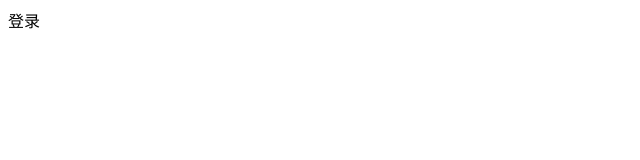
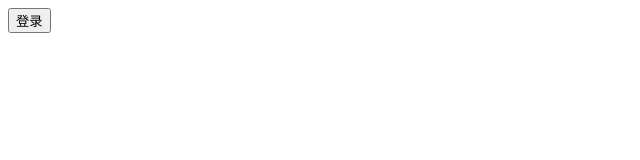
Before and after one commit to clnzbqll/yugi-ui, a Vue app: page / in a window 1280 px wide. Shown: the top 160 px of the page, without its empty margins (0-640 px from the left). Built offline with nearby package versions, Linux system fonts and the light colour scheme.

Commit message:
# 服务器配置，前后端初步联调

```diff
--- /dev/null
+++ b/src/api/sys/login.js
@@ -0,0 +1,9 @@
+import request from '@/utils/request'
+
+// 登录
+export function login() {
+    return request({
+        url: '/api/sys/login',
+        method: 'get',
+    })
+}
--- /dev/null
+++ b/src/utils/request.js
@@ -0,0 +1,28 @@
+import axios from 'axios'
+
+axios.defaults.headers['Content-Type'] = 'application/json;charset=utf-8'
+
+const service = axios.create({
+    baseURL: import.meta.env.VITE_APP_BASE_API,
+    timeout: 30000
+})
+
+// request拦截器
+service.interceptors.request.use(config => {
+    console.log("执行1");
+    console.log(config);
+    // get请求映射params参数
+    if (config.method === 'get' && config.params) {
+        console.log("执行2");
+        // let url = config.url + '?' + tansParams(config.params);
+        // url = url.slice(0, -1);
+        // config.params = {};
+        // config.url = url;
+    }
+    return config
+}, error => {
+    console.log(error)
+    Promise.reject(error)
+})
+
+export default service
--- a/src/views/login.vue
+++ b/src/views/login.vue
@@ -1,7 +1,11 @@
 <template>
-    <div>登录</div>
+    <button @click="handleLogin">登录</button>
 </template>
 
 <script setup>
-console.log("开始登录");
+import {login} from '@/api/sys/login'
+
+function handleLogin(){
+    login()
+}
 </script>
--- a/vite.config.js
+++ b/vite.config.js
@@ -3,14 +3,27 @@ import createVitePlugins from "./vite/plugins";
 import path from "path";
 
 export default defineConfig(({ mode, command }) => {
-  // 环境变量
   const env = loadEnv(mode, process.cwd());
   return {
+    // 插件
     plugins: createVitePlugins(env, command === "build"),
     resolve: {
       alias: {
-        // 设置别名
         "@": path.resolve(__dirname, "./src"),
+      },
+      extensions: [".mjs", ".js", ".ts", ".jsx", ".tsx", ".json", ".vue"],
+    },
+    // 服务器
+    server: {
+      port: 5173,
+      host: "0.0.0.0",
+      open: true,
+      proxy: {
+        "/yg": {
+          target: "http://192.168.110.25:2000",
+          changeOrigin: true,
+          rewrite: (p) => p.replace(/^\/yg/, ""),
+        },
       },
     },
   }
```
Also changed, not shown: package.json (+5 -4 lines), 2 other files (tests, documents, lock files or other folders).
